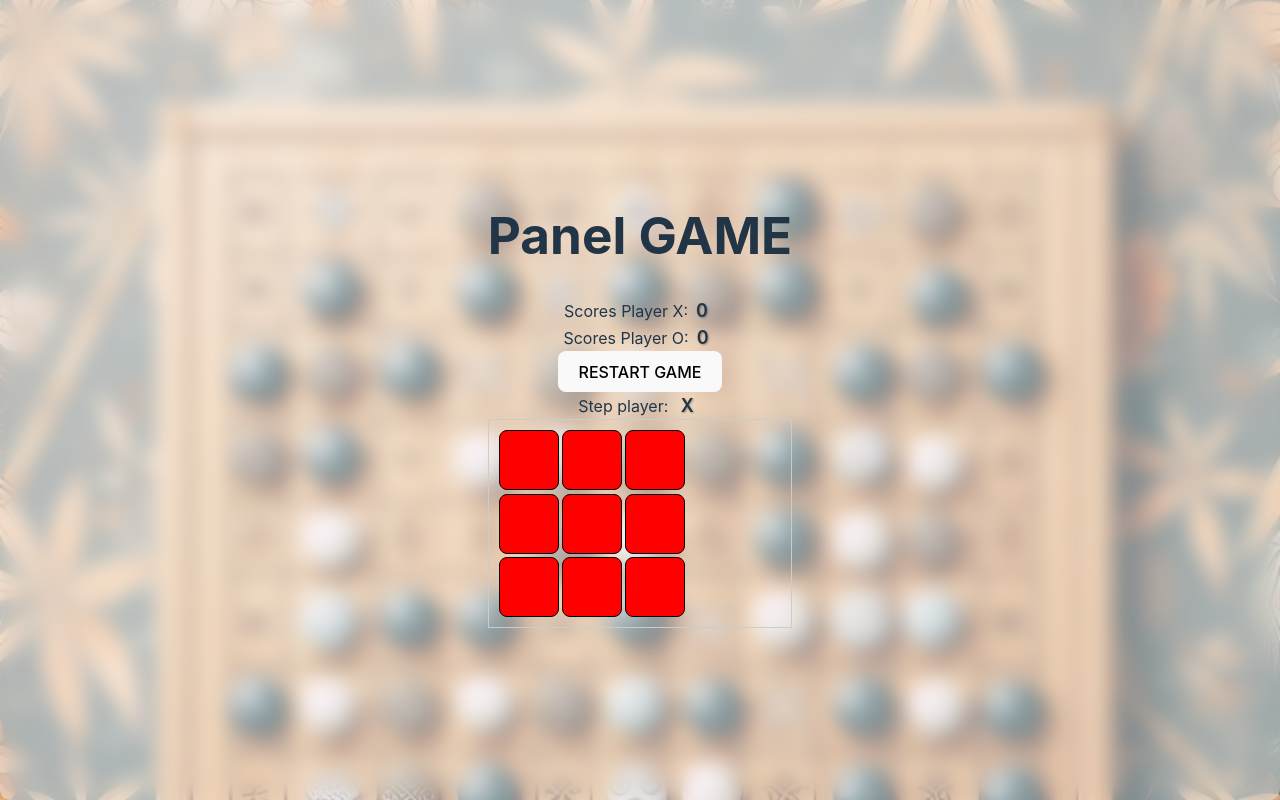
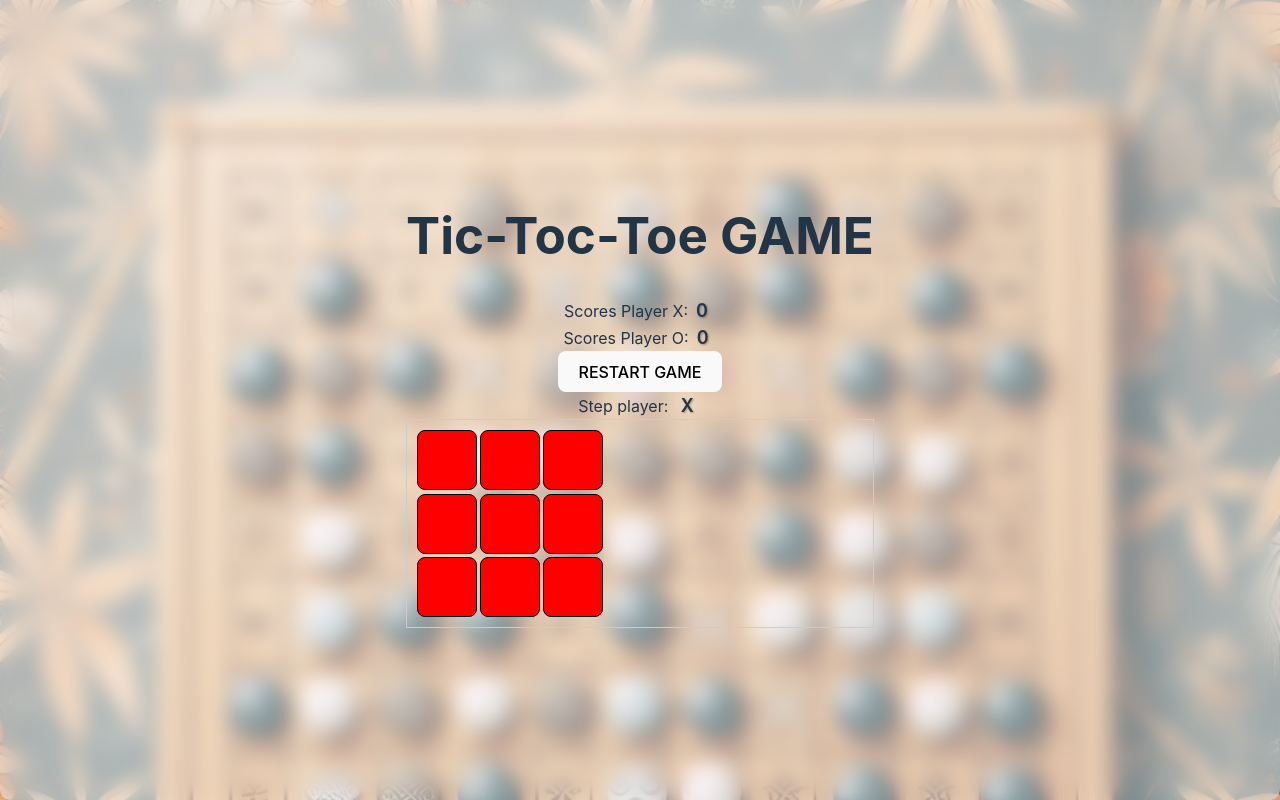
Before and after one commit to AlexandrSherbina/tic-tac-toe-react, a React (Vite) app: page / in a window 1280 px wide. Built offline with nearby package versions, Linux system fonts and the light colour scheme.

Commit message:
changed the name of the game

```diff
--- a/src/PanelGame/PanelGame.tsx
+++ b/src/PanelGame/PanelGame.tsx
@@ -18,7 +18,7 @@ const PanelGame: React.FC<PanelGameProps> = ({
   return (
     <>
       <div className="container-panel-game">
-        <h1>Panel GAME</h1>
+        <h1>Tic-Toc-Toe GAME</h1>
         <ScoresPanel scores={scores}></ScoresPanel>
         <ButtonPanel setRestart={setRestart}></ButtonPanel>
         <div className="container-step-players">
```
